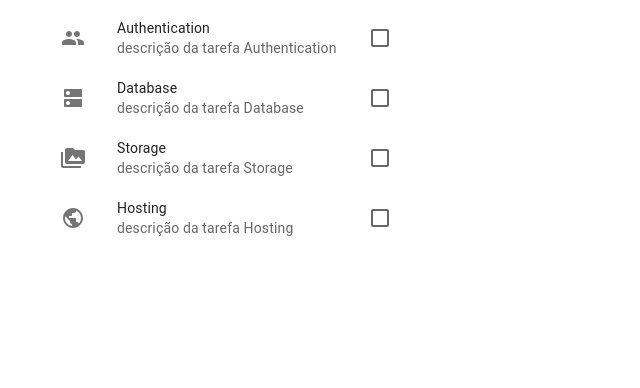
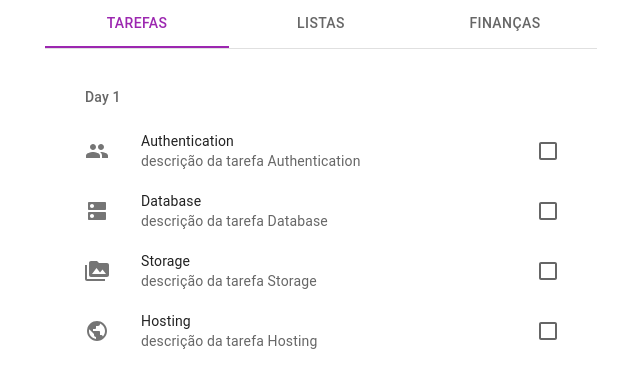
Before and after one commit to alandaleote/homeplanner, a React (Create React App) app in the folder front-react/: page / in a window 1280 px wide. Shown: the top 388 px of the page, without its empty margins (319-959 px from the left). Built offline with nearby package versions, Linux system fonts and the light colour scheme.

Commit message:
add Tabs

```diff
--- a/front-react/package.json
+++ b/front-react/package.json
@@ -7,6 +7,7 @@
     "@emotion/styled": "^11.8.1",
     "@fontsource/roboto": "^4.5.5",
     "@mui/icons-material": "^5.6.2",
+    "@mui/lab": "^5.0.0-alpha.81",
     "@mui/material": "^5.7.0",
     "@testing-library/jest-dom": "^5.16.4",
     "@testing-library/react": "^13.2.0",
--- a/front-react/src/App.js
+++ b/front-react/src/App.js
@@ -2,15 +2,14 @@ import * as React from 'react';
 import CssBaseline from '@mui/material/CssBaseline';
 import Container from '@mui/material/Container';
 
-import PinnedSubheaderList from "./pages/DateList.js"
-import CheckboxListSecondary from './pages/CheckList.js';
+import LabTabs from './pages/LabTabs';
 
 function App() {
   return (
     <React.Fragment>
       <CssBaseline />
       <Container maxWidth="sm">
-        <CheckboxListSecondary />
+        <LabTabs />
       </Container>
     </React.Fragment>
 
--- a/front-react/src/pages/CheckList.js
+++ b/front-react/src/pages/CheckList.js
@@ -4,6 +4,7 @@ import ListItem from '@mui/material/ListItem';
 import ListItemButton from '@mui/material/ListItemButton';
 import ListItemIcon from '@mui/material/ListItemIcon';
 import ListItemText from '@mui/material/ListItemText';
+import ListSubheader from '@mui/material/ListSubheader';
 import Checkbox from '@mui/material/Checkbox';
 import People from '@mui/icons-material/People';
 import PermMedia from '@mui/icons-material/PermMedia';
@@ -29,7 +30,20 @@ export default function CheckboxListSecondary() {
   };
 
   return (
-    <List dense sx={{ width: '100%', maxWidth: 360 }}>
+    <List dense sx={{
+      width: '100%',
+      bgcolor: 'background.paper',
+      position: 'relative',
+      overflow: 'auto',
+      maxHeight: 300,
+      '& ul': { padding: 0 },
+    }}
+      subheader={<li />}
+    >
+      {[1, 2, 3, 4].map((sectionId) => (
+        <li key={`section-${sectionId}`}>
+          <ul>
+            <ListSubheader>{`Day ${sectionId}`}</ListSubheader>
             {data.map((value) => {
               const labelId = `checkbox-list-secondary-label-${value.id}`;
               return (
@@ -51,8 +65,11 @@ export default function CheckboxListSecondary() {
                     <ListItemText primary={`${value.label}`} secondary={`descrição da tarefa ${value.label}`} />
                   </ListItemButton>
                 </ListItem>
-        );
+              )
             })}
+          </ul>
+        </li>
+      ))}
     </List>
   );
 }
--- /dev/null
+++ b/front-react/src/pages/LabTabs.js
@@ -0,0 +1,40 @@
+import * as React from 'react';
+import Box from '@mui/material/Box';
+import Tab from '@mui/material/Tab';
+import TabContext from '@mui/lab/TabContext';
+import TabList from '@mui/lab/TabList';
+import TabPanel from '@mui/lab/TabPanel';
+
+import MyList from './List.js';
+import CheckboxListSecondary from './CheckList.js';
+
+export default function LabTabs() {
+  const [value, setValue] = React.useState('1');
+
+  const handleChange = (event, newValue) => {
+    setValue(newValue);
+  };
+
+  return (
+    <Box sx={{ width: '100%', typography: 'body1' }}>
+      <TabContext value={value}>
+        <Box sx={{ borderBottom: 1, borderColor: 'divider' }}>
+          <TabList
+            centered
+            variant="fullWidth"
+            textColor="secondary"
+            indicatorColor="secondary"
+            onChange={handleChange}
+            aria-label="lab API tabs example">
+            <Tab label="Tarefas" value="1" />
+            <Tab label="Listas" value="2" />
+            <Tab label="Finanças" value="3" />
+          </TabList>
+        </Box>
+        <TabPanel value="1"><CheckboxListSecondary /></TabPanel>
+        <TabPanel value="2"><MyList /></TabPanel>
+        <TabPanel value="3"><MyList /></TabPanel>
+      </TabContext>
+    </Box>
+  );
+}
```
Also changed, not shown: 1 other file (tests, documents, lock files or other folders). Lines whose indentation alone changed are shown as unchanged.
